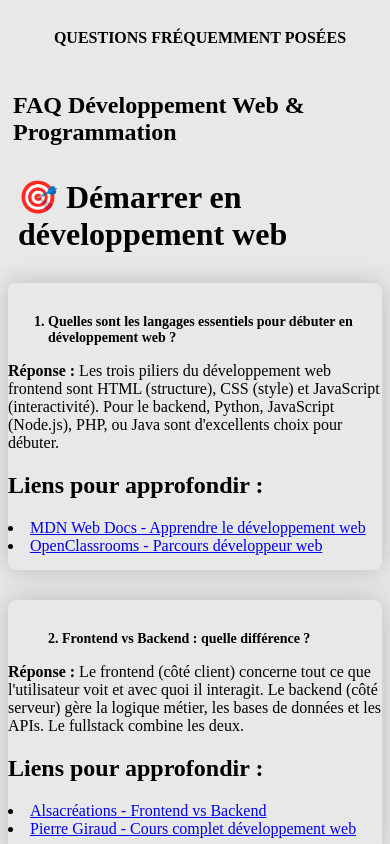
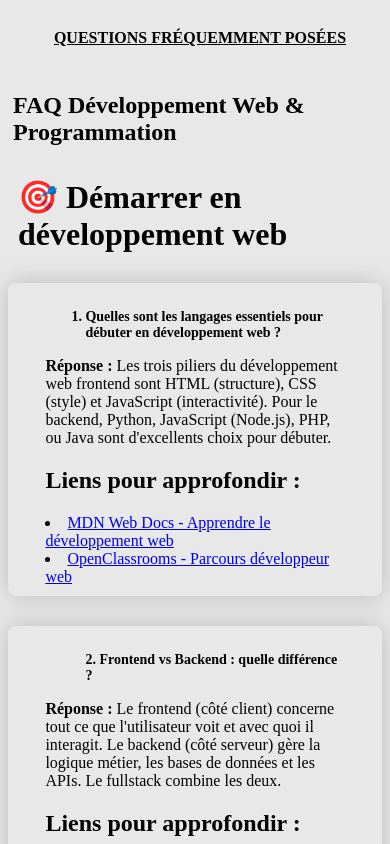
Before and after one commit to Tino7653/QUESTIONNAIRE-FAQ, a plain HTML site: page index.html in a window 390 px wide. Shown: the top 844 px of the page. Drawn offline with Linux system fonts and the light colour scheme.

Commit message:
Update style.css

```diff
--- a/style.css
+++ b/style.css
@@ -13,6 +13,7 @@ header {
 
 header h1 {
     text-transform: uppercase;
+    text-decoration: underline;
 }
 
 
@@ -90,7 +91,7 @@ header h1 {
         overflow: hidden;
     }
     .block {
-         padding: 5px 0;
+         padding: 0px 10% ;
          flex-wrap: wrap ;
     }
 
```
